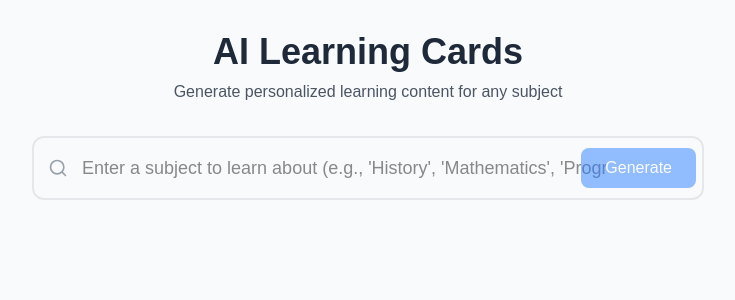
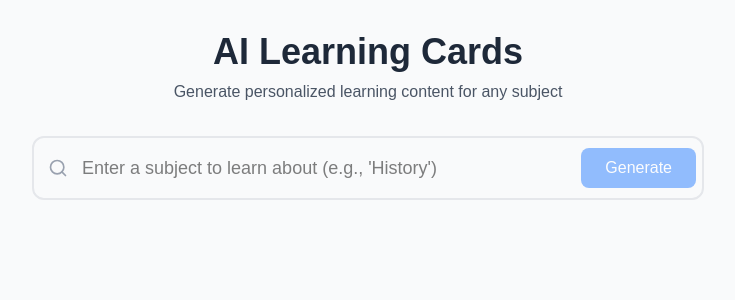
Before and after one commit to nikiiigoyal/learning-cards, a Next.js app: page / in a window 1280 px wide. Shown: the top 300 px of the page, without its empty margins (272-1007 px from the left). Built offline with nearby package versions, Linux system fonts and the light colour scheme.

Commit message:
Modified app file

```diff
--- a/src/components/SearchInput.tsx
+++ b/src/components/SearchInput.tsx
@@ -29,8 +29,8 @@ export default function SearchInput({ onSubmit }: SearchInputProps) {
             type="text"
             value={input}
             onChange={(e) => setInput(e.target.value)}
-            placeholder="Enter a subject to learn about (e.g., 'History', 'Mathematics', 'Programming')"
-            className="w-full pl-12 pr-24 py-4 text-lg border-2 border-gray-200 rounded-xl focus:border-blue-500 focus:outline-none transition-colors"
+            placeholder="Enter a subject to learn about (e.g., 'History')"
+            className="w-full pl-12 pr-24 py-4 text-lg text-black border-2 border-gray-200 rounded-xl focus:border-blue-500 focus:outline-none transition-colors"
             disabled={isLoading}
           />
           <button
```
